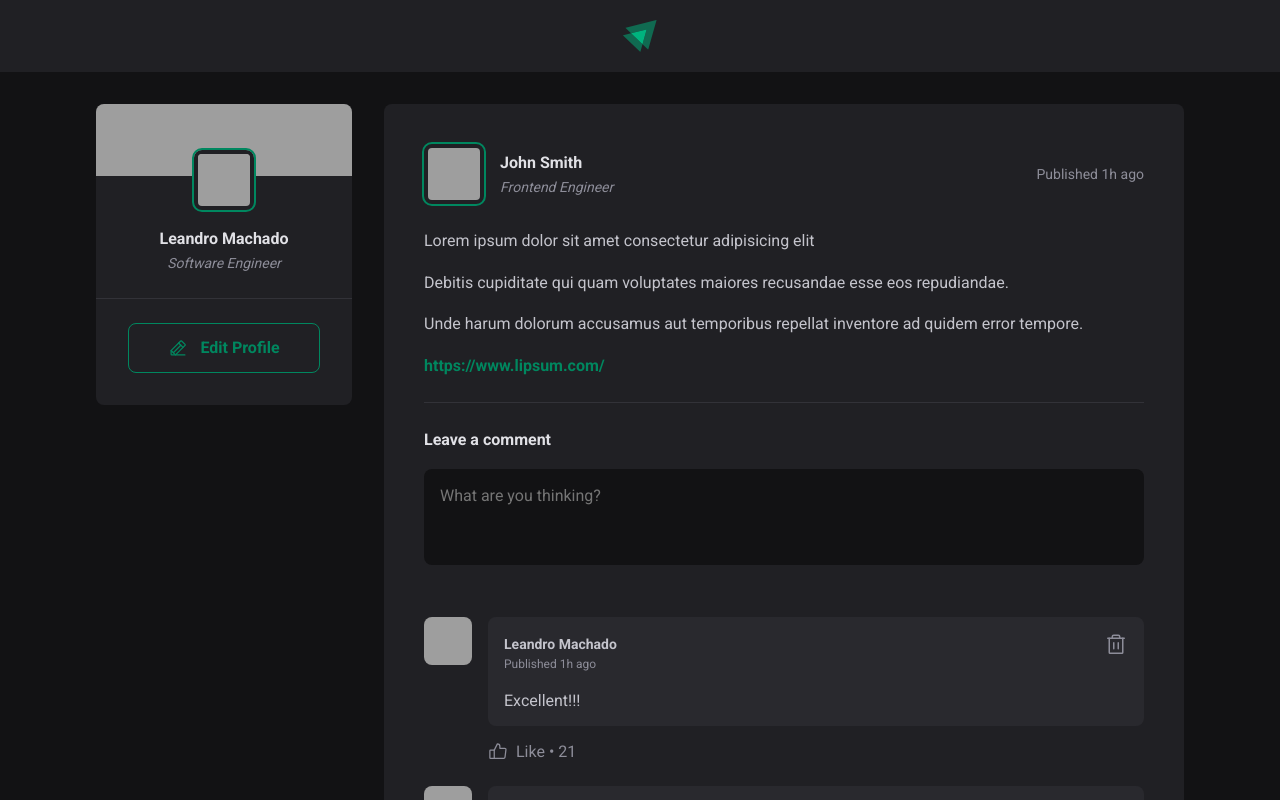
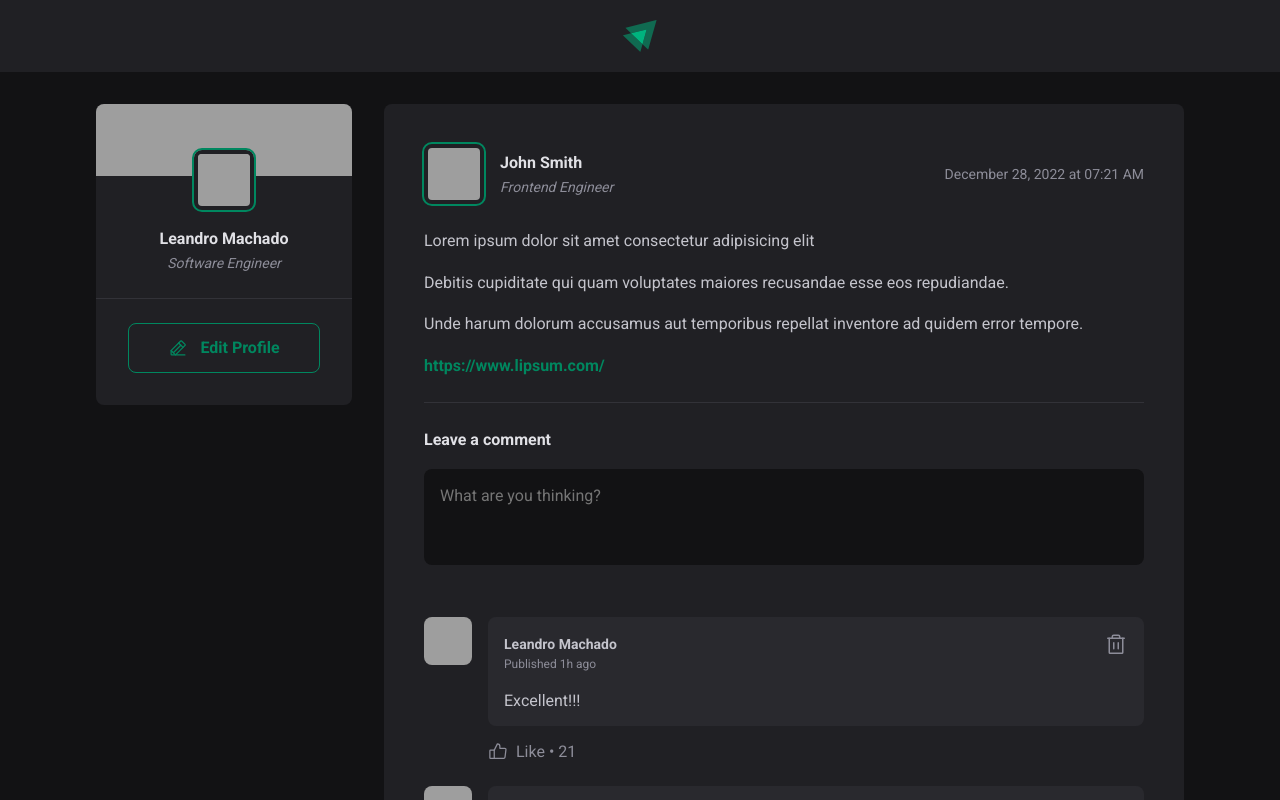
Before and after one commit to leandrofahur/react-ignite, a React (Vite) app in the folder sandbox/: page / in a window 1280 px wide. Shown: the top 800 px of the page. Built offline with nearby package versions, Linux system fonts and the light colour scheme; grey boxes are pictures that could not be loaded; a web font is replaced by a local one.

Commit message:
Post component done for date, using the Intl

```diff
--- a/sandbox/src/App.jsx
+++ b/sandbox/src/App.jsx
@@ -17,7 +17,6 @@ const posts = [
       name: "John Smith",
       role: "Frontend Engineer",
     },
-    publishedAt: Date.now(),
     content: [
       {
         type: "paragraph",
@@ -38,7 +37,7 @@ const posts = [
         content: "https://www.lipsum.com/",
       },
     ],
-    publishedAt: Date("2022-12-28 7:21:00 AM"),
+    publishedAt: new Date("2022-12-28 7:21:00"),
   },
   {
     id: "2",
@@ -47,7 +46,6 @@ const posts = [
       name: "Leandro Machado",
       role: "Software Engineer",
     },
-    publishedAt: Date.now(),
     content: [
       {
         type: "paragraph",
@@ -58,7 +56,7 @@ const posts = [
         content: "https://www.lipsum.com/",
       },
     ],
-    publishedAt: Date("2022-12-30 8:11:00 PM"),
+    publishedAt: new Date("2022-12-30 20:11:00"),
   },
 ];
 
--- a/sandbox/src/components/Post/Post.jsx
+++ b/sandbox/src/components/Post/Post.jsx
@@ -6,6 +6,14 @@ import { Avatar } from "../Avatar/Avatar";
 export function Post(props) {
   const { author, content, publishedAt } = props;
   const { name, role, avatar_url } = author;
+
+  const publishedAtFormatted = new Intl.DateTimeFormat("en-US", {
+    year: "numeric",
+    month: "long",
+    day: "2-digit",
+    hour: "2-digit",
+    minute: "2-digit",
+  }).format(publishedAt);
 
   return (
     <article className={styles.post}>
@@ -17,8 +25,8 @@ export function Post(props) {
             <span>{role}</span>
           </div>
         </div>
-        <time title="December 28th, 2022 at 7:21PM" dateTime="2022-12-28">
-          Published 1h ago
+        <time title={publishedAtFormatted} dateTime={publishedAtFormatted}>
+          {publishedAtFormatted}
         </time>
       </header>
       <div className={styles.content}>
```
